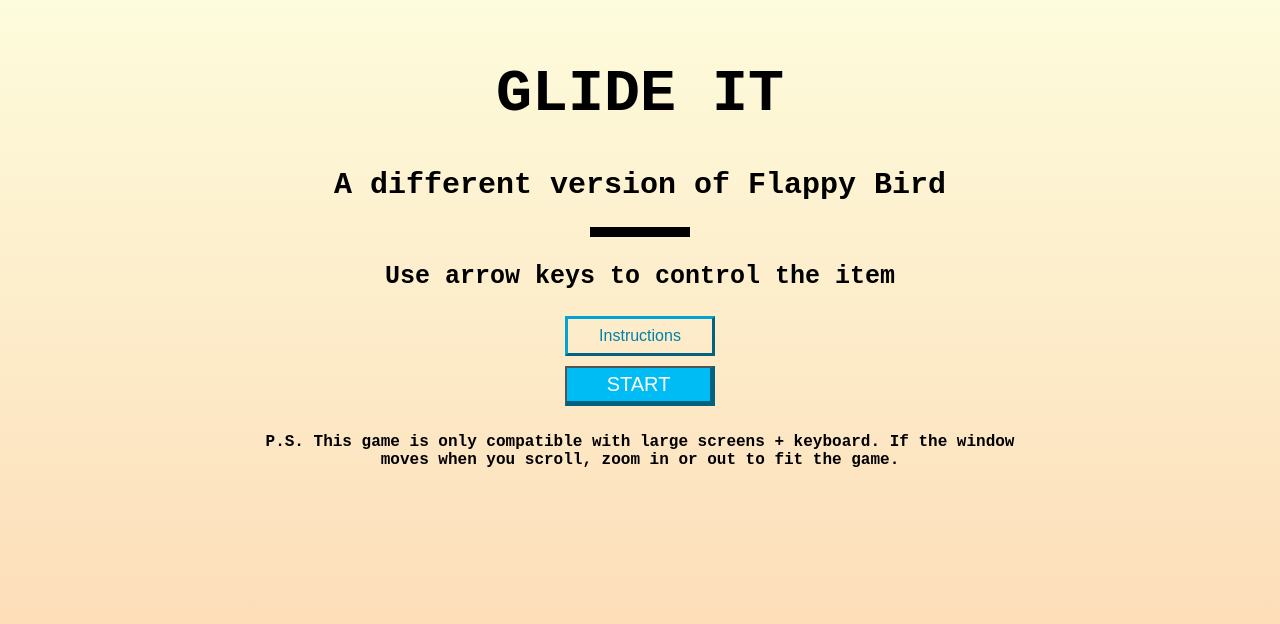
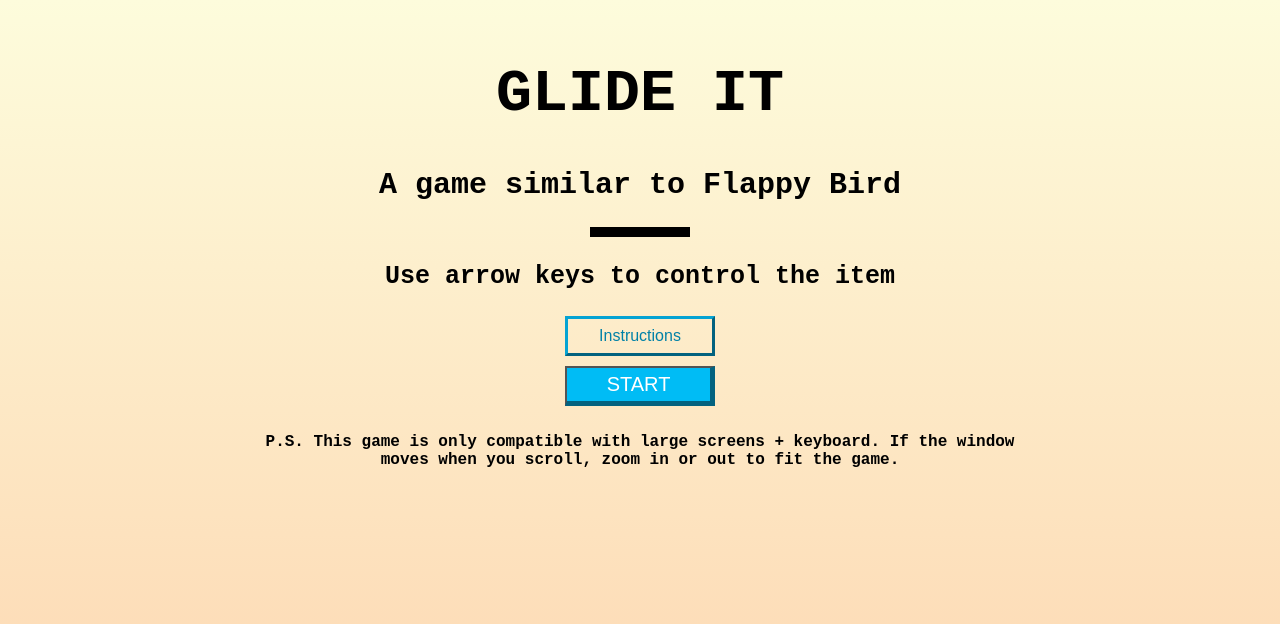
Before and after one commit to hannahl123/Glide-IT, a plain HTML site: page index.html in a window 1280 px wide. Drawn offline with Linux system fonts and the light colour scheme.

Commit message:
Update index.html

```diff
--- a/index.html
+++ b/index.html
@@ -12,7 +12,7 @@
     <script src="script.js"></script>
     <!-- HOME PAGE -->
     <h1>GLIDE IT</h1>
-    <h2>A different version of Flappy Bird</h2>
+    <h2>A game similar to Flappy Bird</h2>
     <div class="bar"></div>
     <h3>Use arrow keys to control the item</h3>
     <a href="info.html"><button class="instruc">Instructions</button></a>
```
